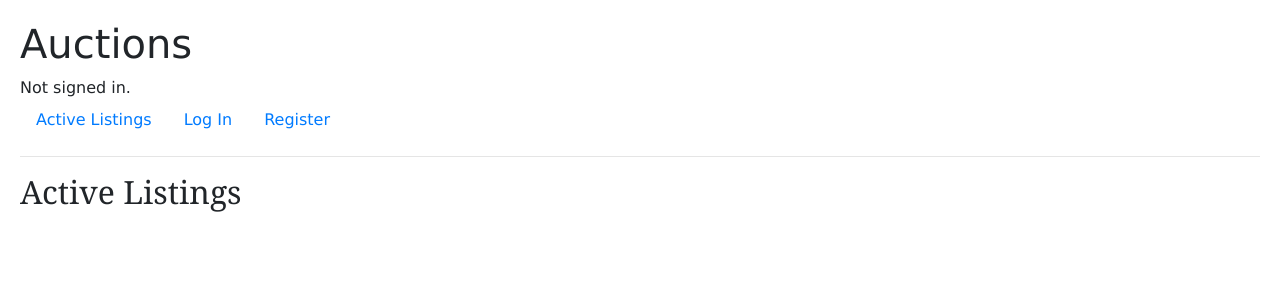
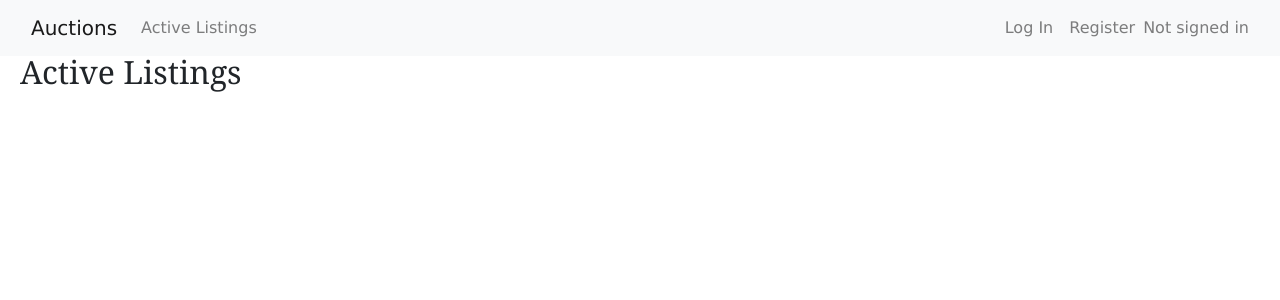
Before and after one commit to abel325/CS50W_Commerce, a Django app: page / in a window 1280 px wide. Shown: the top 300 px of the page. Run offline with Django 3.2, Linux system fonts and the light colour scheme; data that the repository does not hold is empty; some libraries are stand-ins or nearby versions.

Commit message:
style the nav a bit

```diff
--- a/auctions/static/auctions/somestyles.scss
+++ b/auctions/static/auctions/somestyles.scss
@@ -13,6 +13,10 @@ $secondary-border-radius: 5px;
 
 body {
     padding: 20px;
+}
+
+#nav-login {
+    margin-left: auto;
 }
 
 #page-title {
--- a/auctions/templates/auctions/layout.html
+++ b/auctions/templates/auctions/layout.html
@@ -8,15 +8,60 @@
         <link href="{% static 'auctions/somestyles.css' %}" rel="stylesheet">
     </head>
     <body>
-        <h1>Auctions</h1>
+
+        <nav class="navbar navbar-expand-lg navbar-light bg-light fixed-top">
+            <div class="container-fluid">
+                <a class="navbar-brand" href="{% url 'index' %}">Auctions</a>
+                <button class="navbar-toggler" type="button" data-toggle="collapse" data-target="#navbarSupportedContent" aria-controls="navbarSupportedContent" aria-expanded="false" aria-label="Toggle navigation">
+                    <span class="navbar-toggler-icon"></span>
+                </button>
+                <div class="collapse navbar-collapse" id="navbarSupportedContent">
+                    <ul class="navbar-nav me-auto mb-2 mb-lg-0">
+                        <li class="nav-item">
+                            <a class="nav-link" href="{% url 'index' %}">Active Listings</a>
+                        </li>
+                        {% if user.is_authenticated %}
+                            <li class="nav-item">
+                                <a class="nav-link" href="{% url 'new_listing' %}">Create New Listing</a>
+                            </li>
+                            <li class="nav-item">
+                                <a href="{% url 'my_listings' %}" class="nav-link">My Listings</a>
+                            </li>
+                            <li class="nav-item">
+                                <a href="{% url 'watchlist' %}" class="nav-link">Watchlist</a>
+                            </li>
+                            <li class="nav-item">
+                                <a href="{% url 'won_listings' %}" class="nav-link">Won Listings</a>
+                            </li>
+                        {% endif %}
+                    </ul>
+                    <div class="d-flex navbar-nav" id="nav-login">
+                        {% if user.is_authenticated %}
+                            <a class="nav-link nav-item" href="{% url 'logout' %}">Log Out</a>
+                            <span class="navbar-text">Signed in as <strong>{{ user.username }}</strong></span>
+                            <a href="https://www.flaticon.com/free-icons/user" title="user icons"></a>
+                        {% else %}
+                            <a class="nav-link nav-item" href="{% url 'login' %}">Log In</a>
+                            <a href="{% url 'register' %}" class="nav-link nav-item">Register</a>
+                            <span class="navbar-text">Not signed in</span>
+                        {% endif %}
+                    </div>
+                </div>
+            </div>
+        </nav>
+
+
+
+
+        {% comment %} <h1>Auctions</h1>
         <div>
             {% if user.is_authenticated %}
                 Signed in as <strong>{{ user.username }}</strong>.
             {% else %}
                 Not signed in.
             {% endif %}
-        </div>
-        <ul class="nav">
+        </div> {% endcomment %}
+        {% comment %} <ul class="nav">
             <li class="nav-item">
                 <a class="nav-link" href="{% url 'index' %}">Active Listings</a>
             </li>
@@ -44,7 +89,7 @@
                     <a class="nav-link" href="{% url 'register' %}">Register</a>
                 </li>
             {% endif %}
-        </ul>
+        </ul> {% endcomment %}
         <hr>
         {% block body %}
         {% endblock %}
```
Also changed, not shown: auctions/static/auctions/somestyles.css, db.sqlite3.
